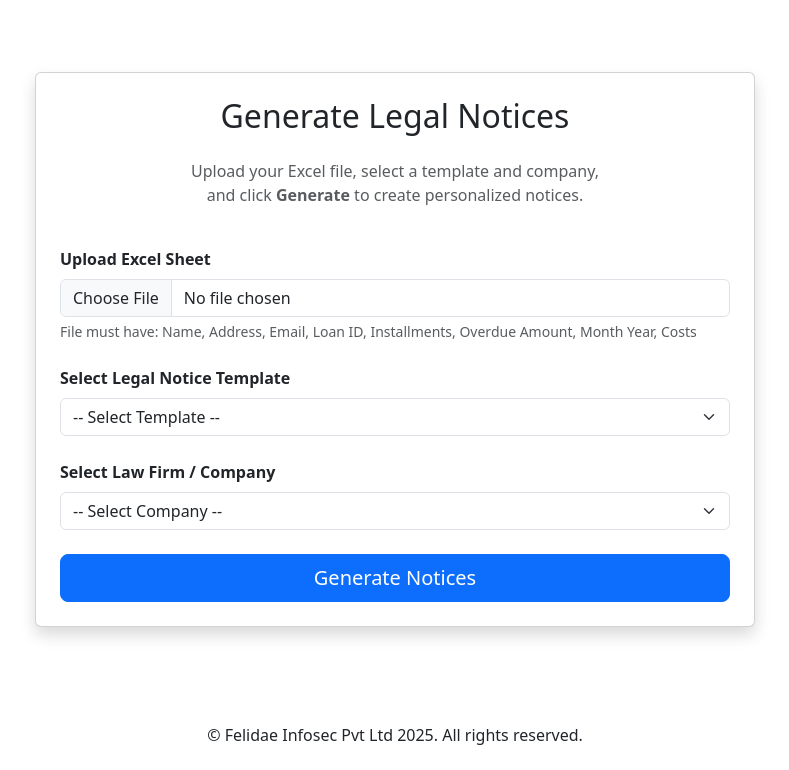
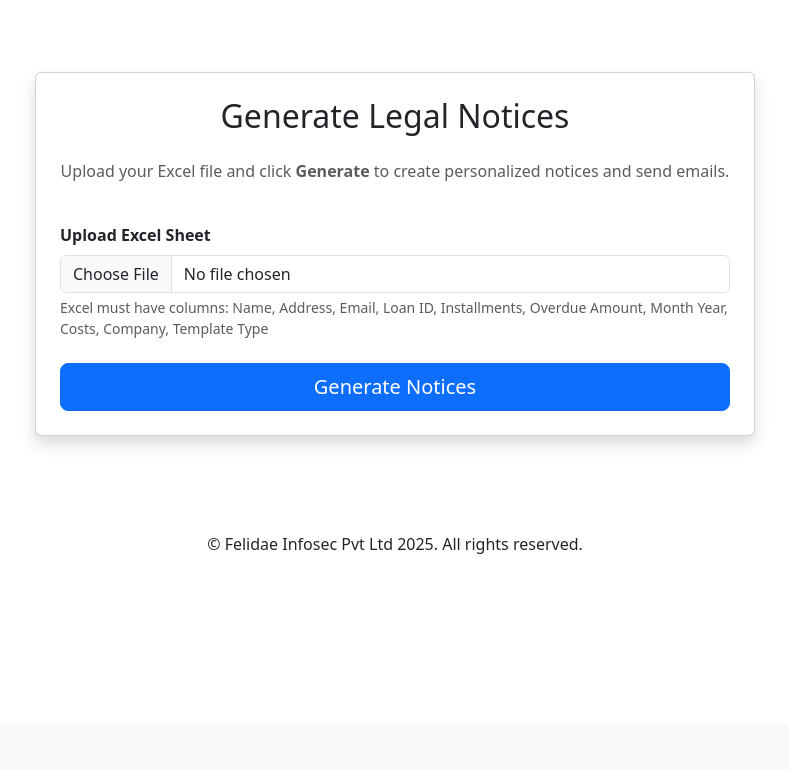
Before and after one commit to sahusanya/notice_portal, a Django app: page /upload/ in a window 1280 px wide. Shown: the part 76-846 px from the top of the page, without its empty margins (245-1034 px from the left). After the commit the page ends 630 px from the top, so only its background shows below. Run offline with Django 5.2, Linux system fonts and the light colour scheme; data that the repository does not hold is empty.

Commit message:
Sending email and generating pdf without manually selecting theTemplate and company.

```diff
--- a/notice_portal/portalapp/admin.py
+++ b/notice_portal/portalapp/admin.py
@@ -1,7 +1,6 @@
 from django.contrib import admin
 
 # Register your models here.
-from django.contrib import admin
 from .models import Company, Template
 
 admin.site.register(Company)
--- a/notice_portal/portalapp/templates/generate_notice.html
+++ b/notice_portal/portalapp/templates/generate_notice.html
@@ -9,7 +9,7 @@
         <h2 class="mb-4 text-center">Generate Legal Notices</h2>
 
         <p class="text-muted text-center">
-          Upload your Excel file, select a template and company,<br> and click <strong>Generate</strong> to create personalized notices.
+          Upload your Excel file and click <strong>Generate</strong> to create personalized notices and send emails.
         </p>
 
         <form method="post" enctype="multipart/form-data" class="mt-4">
@@ -19,33 +19,9 @@
           <div class="mb-4">
             <label for="id_excel_file" class="form-label fw-bold">Upload Excel Sheet</label>
             <input class="form-control" type="file" name="excel_file" id="id_excel_file" required>
-            <div class="form-text">File must have: Name, Address, Email, Loan ID, Installments, Overdue Amount, Month Year, Costs</div>
-          </div>
-
-          <!-- Template dropdown -->
-          <div class="mb-4">
-            <label for="templateSelect" class="form-label fw-bold">Select Legal Notice Template</label>
-            <select class="form-select" name="template" id="templateSelect" required>
-              <option value="" selected disabled>-- Select Template --</option>
-              {% for template in templates %}
-                <option value="{{ template.id }}">{{ template.name }}</option>
-              {% empty %}
-                <option disabled>No templates found</option>
-              {% endfor %}
-            </select>
-          </div>
-
-          <!-- Company dropdown -->
-          <div class="mb-4">
-            <label for="companySelect" class="form-label fw-bold">Select Law Firm / Company</label>
-            <select class="form-select" name="company" id="companySelect" required>
-              <option value="" selected disabled>-- Select Company --</option>
-              {% for company in companies %}
-                <option value="{{ company.id }}">{{ company.name }}</option>
-              {% empty %}
-                <option disabled>No companies found</option>
-              {% endfor %}
-            </select>
+            <div class="form-text">
+              Excel must have columns: Name, Address, Email, Loan ID, Installments, Overdue Amount, Month Year, Costs, Company, Template Type
+            </div>
           </div>
 
           <!-- Submit -->
--- a/notice_portal/portalapp/views.py
+++ b/notice_portal/portalapp/views.py
@@ -1,6 +1,7 @@
 from django.shortcuts import render, redirect, get_object_or_404
 from django.core.mail import EmailMessage
-from .models import Company,Template
+from django.conf import settings
+from .models import Company, Template
 from .forms import CompanyForm
 from django.http import HttpResponse
 import pandas as pd
@@ -10,74 +11,84 @@ import tempfile
 import pdfkit
 
 
-
-
-
 def generate_notice(request):
-    templates = Template.objects.all()
-    companies = Company.objects.all()
-
     if request.method == 'POST':
         excel_file = request.FILES.get('excel_file')
-        template_id = request.POST.get('template')
-        company_id = request.POST.get('company')
 
-        if not (excel_file and template_id and company_id):
-            return HttpResponse("Missing input", status=400)
-
-        template = Template.objects.get(pk=template_id)
-        company = Company.objects.get(pk=company_id)
+        if not excel_file:
+            return HttpResponse("Missing input: Please upload an Excel file.", status=400)
 
         df = pd.read_excel(excel_file)
 
         notices = []
 
-        for _, row in df.iterrows():
+        for index, row in df.iterrows():
+            company_name = row['Company'].strip()
+            template_type = row['Template Type'].strip()
+
+            try:
+                company = Company.objects.get(name__iexact=company_name)
+                template = Template.objects.get(company=company, template_type__iexact=template_type)
+            except Company.DoesNotExist:
+                return HttpResponse(f"Company '{company_name}' not found.", status=400)
+            except Template.DoesNotExist:
+                return HttpResponse(f"Template '{template_type}' not found for '{company_name}'.", status=400)
+
+            # Exact context keys
             context = {
-                'date': timezone.now().strftime('%d-%m-%Y'),
-                'name': row['Name'],
-                'address': row['Address'],
+                'customer_name': row['Name'],
+                'customer_address': row['Address'],
                 'email': row['Email'],
-                'loan_id': row['Loan ID'],
+                'loan_account': row['Loan Account'],
                 'installments': row['Installments'],
                 'overdue_amount': row['Overdue Amount'],
                 'month_year': row['Month Year'],
-                'costs': row.get('Costs', '0'),
+                'costs': row['Costs'],
                 'advocate_name': row['Advocate Name'],
+                'loan_date': row['Loan Date'],
+                'installment_amount': row['Installment Amount'],
+                'loan_amount': row['Loan Amount'],
+                'start_date': row['Start Date'],
+                'due_dates': row['Default Dates'],
+                'default_dates': row['Default Dates'],
                 'company_name': company.name,
                 'company_address': company.address,
-                'loan_amount': row['Loan Amount'],
-                'loan_date': row['Loan Date'],
-                'installment_amount': row['Installment Amount'],
-                'start_date': row['Start Date'],
-                'default_dates': row['Default Dates'],
-
+                'today_date': timezone.now().strftime('%d-%m-%Y'),
+                'due_date': timezone.now().strftime('%d-%m-%Y'),
             }
 
-            # Fill placeholders in notice content
-            notice_text = template.content.format(**context)
-            notices.append(notice_text)
+            print("====== DEBUG ROW ======")
+            print(f"Row {index+1}: Company={company_name} | Template={template_type}")
+            print("Context:", context)
 
-            # Fill placeholders in email content
-            email_body = template.email_content.format(**context)
+            # Format safely
+            try:
+                notice_text = template.body.format(**context)
+                email_body = template.email_body.format(**context)
+            except KeyError as e:
+                return HttpResponse(f"Template has undefined placeholder: {str(e)}", status=500)
 
-            # Send plain text email
+            notices.append({
+                'company_name': company.name,
+                'company_address': company.address,
+                'subject': template.subject.format(**context),
+                'body': notice_text
+            })
+
+            # Send email
             email = EmailMessage(
-                subject="Legal Notice for Loan Default – Immediate Action Required",
+                subject=template.subject.format(**context),
                 body=email_body,
-                from_email='your_email@example.com',  # Change to your email
+                from_email=settings.DEFAULT_FROM_EMAIL,
                 to=[row['Email']],
             )
             email.send()
+            print(f"✅ Email sent to: {row['Email']}")
 
-        # Generate one combined PDF with all notices
-        html_string = render_to_string(
-            'notice_pdf.html',
-            {
-                'notices': notices,
-                'notices_count': len(notices),
-            }
-        )
+        # Generate PDF
+        html_string = render_to_string('notice_pdf.html', {
+            'notices': notices,
+        })
 
         with tempfile.NamedTemporaryFile(delete=False, suffix='.html') as tmp_file:
             tmp_file.write(html_string.encode('utf-8'))
@@ -89,22 +100,17 @@ def generate_notice(request):
         response['Content-Disposition'] = 'attachment; filename="legal_notices.pdf"'
         return response
 
-    return render(request, 'generate_notice.html', {
-        'templates': templates,
-        'companies': companies,
-    })
-
+    return render(request, 'generate_notice.html')
 
 
 def home(request):
     return render(request, 'home.html')
 
 
-
 def dashboard(request):
     total_companies = Company.objects.count()
     total_templates = Template.objects.count()
-    total_notices = 123  # Replace with your real logic
+    total_notices = 123  # Replace with real logic if needed
     return render(request, 'dashboard.html', {
         'total_companies': total_companies,
         'total_templates': total_templates,
@@ -112,13 +118,8 @@ def dashboard(request):
     })
 
 
-
-
-#template management functions
-
 def manage_templates(request):
     templates = Template.objects.all()
-    print("Templates in DB:", templates)
     return render(request, 'manage_templates.html', {'templates': templates})
 
 
@@ -127,12 +128,8 @@ def template_detail(request, id):
     return render(request, 'template_detail.html', {'template': template})
 
 
-
-#company management functions
-
 def manage_companies(request):
     companies = Company.objects.all()
-    print("Companies in DB:", companies)
     return render(request, 'manage_companies.html', {'companies': companies})
 
 
```
Also changed, not shown: notice_portal/portalapp/models.py (+9 -6 lines), notice_portal/portalapp/templates/notice_pdf.html (+23 -6 lines), notice_portal/portalapp/migrations/0004_rename_content_template_body_and_more.py (added), notice_portal/portalapp/migrations/0005_template_email_body.py (added).
